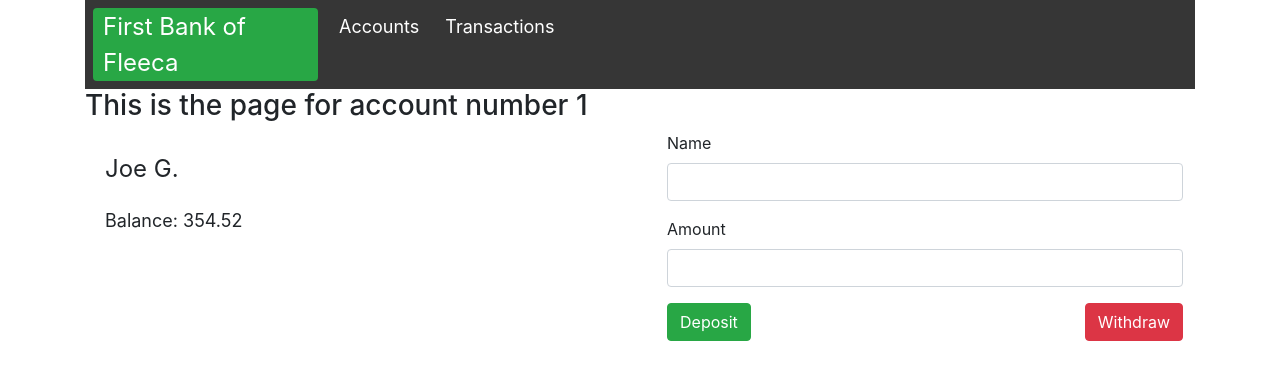
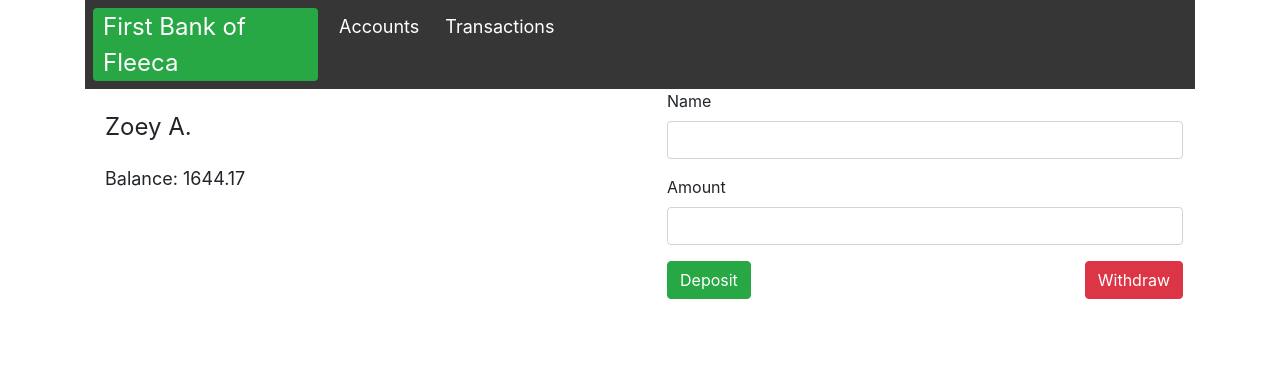
Before and after one commit to krojas64/is322-final-project, a React (Create React App) app: page /page/1 in a window 1280 px wide. Shown: the top 380 px of the page. Built offline with nearby package versions, Linux system fonts and the light colour scheme.

Commit message:
Made transactions and personal account pages nicer, added more to reducers

```diff
--- a/src/components/App.js
+++ b/src/components/App.js
@@ -1,5 +1,5 @@
 import React from 'react';
-import axios from 'axios';
+//import axios from 'axios';
 import { BrowserRouter, Route } from 'react-router-dom';
 
 
--- a/src/components/PersonalTransaction.js
+++ b/src/components/PersonalTransaction.js
@@ -1,21 +1,41 @@
 import React from 'react';
 import CreateTransaction from './CreateTransaction';
 import { connect } from 'react-redux';
+import { render } from '@testing-library/react';
 
 class PersonalTransaction extends React.Component {
+
+    returnAccount = () => {
+        let currentID = this.props.match.params.id;
+        let accountList = this.props.accounts;
+        let retAcc = []
+        accountList.forEach((item) => {
+            console.log(item);
+            if (currentID === String(item.id)){
+                console.log("Reached here!")
+                retAcc = [item.name, item.id, item.balance];
+            }
+        })
+        return retAcc;
+    }
+
+
     render() {
+        let TransactionList = this.props.transactions;
+        let currentID = this.props.match.params.id;
+        let currentAcc = this.returnAccount();
+        console.log(currentAcc);
         console.log(this.props.match.params.id)
         console.log(this.props.accounts)
         return (
             <div className="personal-page">
-                <h3>This is the page for account number {this.props.match.params.id}</h3>
                 <div className="row">
                     <div className="col">
                         <div className="account-name">
-                            {this.props.accounts[0].name}
+                            {currentAcc[0]}
                         </div>
                         <div className="balance">
-                            Balance: {this.props.accounts[0].balance}
+                            Balance: {currentAcc[2]}
                         </div>
                     </div>
                     <div className="col">
--- a/src/components/Transactions.js
+++ b/src/components/Transactions.js
@@ -10,7 +10,17 @@ class Transactions extends React.Component {
         return TransactionList.map((char,index) => {
             return (
                 <li className="list-group-item" key={index}>
-                    <Link to={`page/${char.id}`}>{char.name}</Link> / Reason: {char.reason} / Amount: {char.amount} {char.id}
+                    <div className="row">
+                        <div className="col">
+                            <Link to={`page/${char.id}`}>{char.name}</Link>
+                        </div>
+                        <div className="col">
+                            Reason: {char.reason}
+                        </div>
+                        <div className="col">
+                            Amount: {char.amount}
+                        </div>
+                    </div>
                 </li>
             );
         });
--- a/src/reducers/TransactionReducer.js
+++ b/src/reducers/TransactionReducer.js
@@ -1,4 +1,4 @@
-import axios from 'axios';
+//import axios from 'axios';
 
 /*const db_account = async () => {
     let accounts_data;
```
